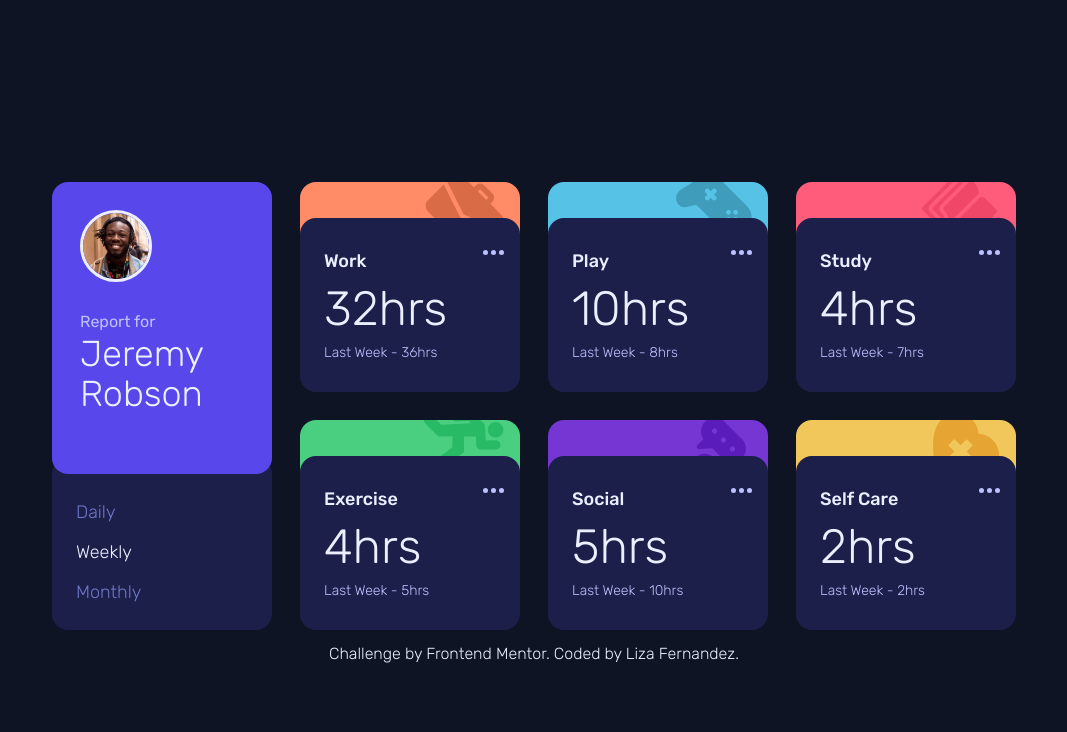
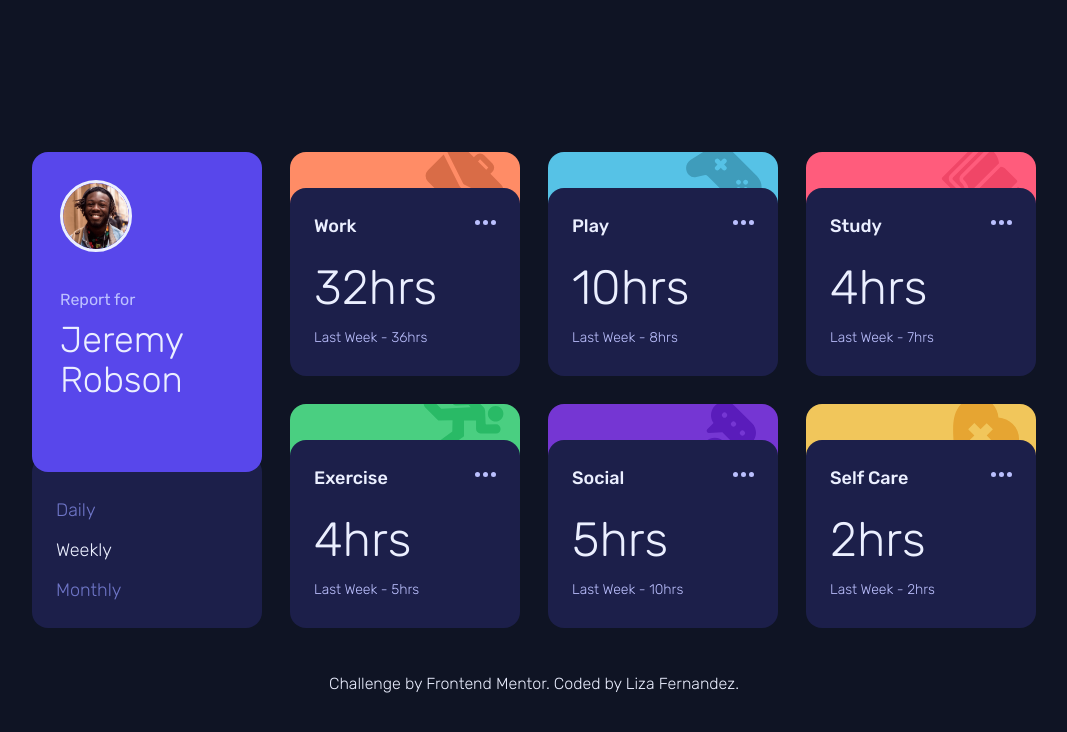
Before and after one commit to aelvanna/time-tracking-dashboard-solution, a website built with Vite: page index.html in a window 1280 px wide. Shown: the whole page, without its empty margins (106-1173 px from the left). Built offline with nearby package versions, Linux system fonts and the light colour scheme.

Commit message:
- Adjusted spacing of text within cards - Adjusted the gap between rows and columns of the cards - Adjusted card heights so that the bottom of all the cards in the second row are aligned

```diff
--- a/index.html
+++ b/index.html
@@ -1,6 +1,5 @@
-<!doctype html>
+<!DOCTYPE html>
 <html lang="en">
-
   <head>
     <meta charset="UTF-8" />
     <link rel="icon" type="image/svg+xml" href="/vite.svg" />
@@ -11,221 +10,322 @@
   </head>
 
   <body
-  class="box-border min-h-screen bg-navy-950 font-rubik text-white font-light z-0 flex flex-col items-center justify-center">
+    class="box-border min-h-screen bg-navy-950 font-rubik text-white font-light z-0 flex flex-col items-center justify-center"
+  >
     <main
-    class="container py-12 px-6 grid grid-cols-1 md:grid-cols-2 lg:grid-cols-[repeat(4,_minmax(auto,_220px))] lg:grid-rows-[repeat(2,_minmax(auto,_174px))] lg:w-fit gap-5 lg:gap-y-16 lg:gap-x-7">
-    <article class="card-main relative md:col-span-2 lg:row-span-2 lg:col-span-1 h-full flex flex-col">
+      class="container py-12 px-6 grid grid-cols-1 md:grid-cols-2 lg:grid-cols-[repeat(4,_minmax(auto,_230px))] lg:grid-rows-[repeat(2,_220px)] lg:w-fit gap-5 lg:gap-7 lg:gap-y-8"
+    >
+      <article
+        class="card-main relative md:col-span-2 lg:row-span-2 lg:col-span-1 h-full flex flex-col"
+      >
         <header
-        class="card__header relative z-10 grid grid-cols-[auto_1fr] gap-x-4 bg-purple-600 rounded-2xl pl-7 pt-7 lg:pb-13">
+          class="card__header relative z-10 grid grid-cols-[auto_1fr] gap-x-4 bg-purple-600 rounded-2xl pl-7 pt-7 pb-7 lg:pb-18"
+        >
           <img
-          class="col-start-1 row-start-1 row-end-3 border-solid border-white border-3 rounded-full self-center w-18 h-18 mb-7"
-          src="/images/image-jeremy.png" alt="Profile Picture of Jeremy Robson" />
-        <h4 class="col-start-2 lg:col-start-1 text-md text-navy-200 font-normal self-end">Report for</h4>
-        <h1 class="col-start-2 lg:col-start-1 text-2xl lg:text-4xl font-light lg:pb-2">Jeremy Robson</h1>
+            class="col-start-1 row-start-1 row-end-3 border-solid border-white border-3 rounded-full self-center w-18 h-18"
+            src="/images/image-jeremy.png"
+            alt="Profile Picture of Jeremy Robson"
+          />
+
+          <h4
+            class="col-start-2 lg:col-start-1 lg:pt-9 lg:pb-2 text-md text-navy-200 font-normal self-center"
+          >
+            Report for
+          </h4>
+          <h1
+            class="col-start-2 lg:col-start-1 text-2xl lg:text-4xl font-light self-start"
+          >
+            Jeremy Robson
+          </h1>
         </header>
         <nav
-        class="card__nav text-lg text-purple-500 flex flex-row justify-around lg:grid lg:justify-start gap-y-3 bg-navy-900 rounded-2xl -mt-4 px-6 pb-6 pt-10">
+          class="card__nav text-lg text-purple-500 flex flex-row justify-around lg:grid lg:justify-start gap-y-3 bg-navy-900 rounded-2xl -mt-4 px-6 pb-6 pt-10"
+        >
           <a href="#">Daily</a>
           <a href="#" class="font-light text-white">Weekly</a>
           <a href="#">Monthly</a>
         </nav>
       </article>
-    <article class="card-work relative">
+      <article class="card-work relative h-full">
         <header
-        class="w-full h-[3.25rem] z-1 bg-orange-300 bg-[url(/images/icon-work.svg)] bg-no-repeat bg-[position:right_1rem_top_-0.5rem] rounded-t-2xl">
+          class="w-full h-[3.25rem] z-1 bg-orange-300 bg-[url(/images/icon-work.svg)] bg-no-repeat bg-[position:right_1rem_top_-0.5rem] rounded-t-2xl"
+        >
           <!-- Header Image -->
         </header>
         <section
-        class="card-work__body grid grid-cols-2 grid-rows-auto lg:flex lg:flex-col lg:justify-around relative p-6 -mt-4 h-28 lg:h-full w-full z-10 bg-navy-900 bg-[url(/images/icon-ellipsis.svg)] bg-no-repeat bg-[position:right_1rem_top_2rem] rounded-2xl">
-        <h4 class="text-lg lg:text-md font-medium" id="title__work">Work</h4>
-        <p class="text-3xl hidden col-start-1 lg:text-5xl daily-work-current">
-          <!-- daily 5hrs -->
+          class="card-work__body grid grid-cols-2 grid-rows-auto lg:grid lg:grid-cols-1 lg:h-auto lg:gap-y-4 lg:pb-7 relative p-6 -mt-4 h-28 w-full z-10 bg-navy-900 bg-[url(/images/icon-ellipsis.svg)] bg-no-repeat bg-[position:right_1.5rem_top_2rem] rounded-2xl"
+        >
+          <h4 class="text-lg lg:text-md lg:pb-2 font-medium" id="title__work">
+            Work
+          </h4>
+          <p
+            class="text-3xl col-start-1 lg:text-5xl lg:self-center daily-work-current"
+          >
+            <!-- daily-->
           </p>
           <p
-          class="text-sm text-navy-200 col-start-2 self-center justify-self-end lg:self-baseline daily-work-previous hidden">
-          <!-- daily Previous- 7hrs-->
+            class="text-sm text-navy-200 col-start-2 self-center justify-self-end lg:col-start-1 lg:justify-self-start daily-work-previous hidden"
+          >
+            <!-- daily -->
           </p>
-        <p class="text-3xl col-start-1 lg:text-5xl weekly-work-current">
-          <!-- weekly 32hrs -->
+          <p
+            class="text-3xl col-start-1 lg:text-5xl lg:self-center weekly-work-current"
+          >
+            <!-- weekly -->
           </p>
-        <p class="text-sm text-navy-200 self-center justify-self-end lg:self-baseline weekly-work-previous">
-          <!-- weekly Previous< - 36hrs-->
+          <p
+            class="text-sm text-navy-200 self-center lg:self-start justify-self-end lg:justify-self-start weekly-work-previous"
+          >
+            <!-- weekly -->
           </p>
-        <p class="text-3xl monthly-work-current lg:text-5xl col-start-1 hidden">
+          <p
+            class="text-3xl col-start-1 lg:text-5xl lg:self-center monthly-work-current hidden"
+          >
             <!-- monthly -->
           </p>
           <p
-          class="text-sm text-navy-200 col-start-2 self-center justify-self-end lg:self-baseline monthly-work-previous hidden">
-          <!-- monthly Previous - 128hrs-->
+            class="text-sm text-navy-200 col-start-2 self-center justify-self-end lg:col-start-1 lg:justify-self-start monthly-work-previous hidden"
+          >
+            <!-- monthly -->
           </p>
         </section>
       </article>
-    <article class="card-play relative">
+      <article class="card-play relative h-full">
         <header
-        class="w-full h-[3.25rem] z-1 bg-blue-300 bg-[url(/images/icon-play.svg)] bg-no-repeat bg-[position:right_1rem_top_-0.5rem] rounded-t-2xl">
+          class="w-full h-[3.25rem] z-1 bg-blue-300 bg-[url(/images/icon-play.svg)] bg-no-repeat bg-[position:right_1rem_top_-0.5rem] rounded-t-2xl"
+        >
           <!-- Header Image -->
         </header>
         <section
-        class="card-play__body grid grid-cols-1 grid-rows-auto lg:flex lg:flex-col lg:justify-around relative p-6 -mt-4 h-28 lg:h-full w-full z-10 bg-navy-900 bg-[url(/images/icon-ellipsis.svg)] bg-no-repeat bg-[position:right_1rem_top_2rem] rounded-2xl">
-        <h4 class="text-lg lg:text-md font-medium" id="title__play">Play</h4>
-        <p class="text-3xl lg:text-5xl col-start-1 daily-play-current hidden">
-          <!-- daily 1hr -->
-
+          class="card-play__body grid grid-cols-1 grid-rows-auto lg:grid lg:grid-cols-1 lg:gap-y-4 lg:pb-7 relative p-6 -mt-4 h-28 lg:h-auto w-full z-10 bg-navy-900 bg-[url(/images/icon-ellipsis.svg)] bg-no-repeat bg-[position:right_1.5rem_top_2rem] rounded-2xl"
+        >
+          <h4 class="text-lg lg:text-md font-medium lg:pb-2" id="title__play">
+            Play
+          </h4>
+          <p
+            class="text-3xl col-start-1 lg:text-5xl lg:self-center daily-play-current hidden"
+          >
+            <!-- daily -->
           </p>
           <p
-          class="text-sm text-navy-200 col-start-2 self-center justify-self-end lg:self-baseline daily-play-previous hidden">
-          <!-- daily Previous - 2hrs-->
-
-        </p>
-        <p class="text-3xl lg:text-5xl col-start-1 weekly-play-current">
-          <!-- weekly 10hrs -->
-        </p>
-        <p class="text-sm text-navy-200 col-start-2 self-center lg:self-baseline weekly-play-previous">
-          <!-- weekly Previous 8hrs -->
-        </p>
-        <p class="text-3xl lg:text-5xl col-start-1 monthly-play-current hidden">
-          <!-- monthly 23hrs -->
-
+            class="text-sm text-navy-200 col-start-2 self-center justify-self-end lg:col-start-1 lg:justify-self-start daily-play-previous hidden"
+          >
+            <!-- daily -->
           </p>
           <p
-          class="text-sm text-navy-200 col-start-2 self-center justify-self-end hidden lg:self-baseline monthly-play-previous">
-          <!-- monthly Previous - 29hrs-->
+            class="text-3xl col-start-1 lg:text-5xl lg:self-center weekly-play-current"
+          >
+            <!-- weekly -->
+          </p>
+          <p
+            class="text-sm text-navy-200 col-start-2 self-center justify-self-end lg:col-start-1 lg:justify-self-start weekly-play-previous"
+          >
+            <!-- weekly -->
+          </p>
+          <p
+            class="text-3xl col-start-1 lg:text-5xl lg:self-center monthly-play-current hidden"
+          >
+            <!-- monthly -->
+          </p>
+          <p
+            class="text-sm text-navy-200 col-start-2 self-center justify-self-end hidden lg:col-start-1 lg:justify-self-start monthly-play-previous"
+          >
+            <!-- monthly -->
           </p>
         </section>
       </article>
-    <article class="card-study relative">
+      <article class="card-study relative h-full">
         <header
-        class="w-full h-[3.25rem] z-1 bg-pink-400 bg-[url(/images/icon-study.svg)] bg-no-repeat bg-[position:right_1rem_top_-0.5rem] rounded-t-2xl">
+          class="w-full h-[3.25rem] z-1 bg-pink-400 bg-[url(/images/icon-study.svg)] bg-no-repeat bg-[position:right_1rem_top_-0.5rem] rounded-t-2xl"
+        >
           <!-- Header Image -->
         </header>
         <section
-        class="card-study__body grid grid-cols-1 grid-rows-auto lg:flex lg:flex-col lg:justify-around relative p-6 -mt-4 h-28 lg:h-full w-full z-10 bg-navy-900 bg-[url(/images/icon-ellipsis.svg)] bg-no-repeat bg-[position:right_1rem_top_2rem] rounded-2xl">
-        <h4 class="text-lg lg:text-md font-medium" id="title__study">Study</h4>
-        <p class="text-3xl lg:text-5xl col-start-1 daily-study-current hidden">
-          <!-- daily 0hrs -->
-
+          class="card-study__body grid grid-cols-1 grid-rows-auto lg:grid lg:grid-cols-1 lg:h-auto lg:gap-y-4 lg:pb-7 relative p-6 -mt-4 h-28 w-full z-10 bg-navy-900 bg-[url(/images/icon-ellipsis.svg)] bg-no-repeat bg-[position:right_1.5rem_top_2rem] rounded-2xl"
+        >
+          <h4 class="text-lg lg:text-md font-medium lg:pb-2" id="title__study">
+            Study
+          </h4>
+          <p
+            class="text-3xl col-start-1 lg:text-5xl lg:self-center daily-study-current hidden"
+          >
+            <!-- daily -->
           </p>
           <p
-          class="text-sm text-navy-200 col-start-2 self-center justify-self-end lg:self-baseline daily-study-previous hidden">
-          <!-- daily Previous- 1hr-->
-        </p>
-        <p class="text-3xl lg:text-5xl col-start-1 weekly-study-current">
-          <!-- weekly 4hrs -->
-        </p>
-        <p class="text-sm text-navy-200 col-start-2 self-center lg:self-baseline weekly-study-previous">
-          <!-- weekly Previous - 7hrs-->
-        </p>
-        <p class="text-3xl lg:text-5xl col-start-1  monthly-study-current hidden">
-          <!-- monthly 13hrs -->
+            class="text-sm text-navy-200 col-start-2 self-center justify-self-end lg:col-start-1 lg:justify-self-start daily-study-previous hidden"
+          >
+            <!-- daily -->
           </p>
           <p
-          class="text-sm text-navy-200 col-start-2 self-center justify-self-end lg:self-baseline monthly-study-previous hidden">
-          <!-- monthly Previous- 19hrs-->
+            class="text-3xl col-start-1 lg:text-5xl lg:self-center weekly-study-current"
+          >
+            <!-- weekly -->
+          </p>
+          <p
+            class="text-sm text-navy-200 col-start-2 self-center justify-self-end lg:col-start-1 lg:justify-self-start weekly-study-previous"
+          >
+            <!-- weekly -->
+          </p>
+          <p
+            class="text-3xl col-start-1 lg:text-5xl lg:self-center monthly-study-current hidden"
+          >
+            <!-- monthly -->
+          </p>
+          <p
+            class="text-sm text-navy-200 col-start-2 self-center justify-self-end lg:col-start-1 lg:justify-self-start monthly-study-previous hidden"
+          >
+            <!-- monthly -->
           </p>
         </section>
       </article>
-    <article class="card-exercise relative lg:col-start-2">
+      <article class="card-exercise relative lg:col-start-2 h-full">
         <header
-        class="w-full h-[3.25rem] z-1 bg-green-400 bg-[url(/images/icon-exercise.svg)] bg-no-repeat bg-[position:right_1rem_top_-0.5rem] rounded-t-2xl">
+          class="w-full h-[3.25rem] z-1 bg-green-400 bg-[url(/images/icon-exercise.svg)] bg-no-repeat bg-[position:right_1rem_top_-0.5rem] rounded-t-2xl"
+        >
           <!-- Header Image -->
         </header>
         <section
-        class="card-exercise__body grid grid-cols-1 grid-rows-auto lg:flex lg:flex-col lg:justify-around relative p-6 -mt-4 h-28 lg:h-full w-full z-10 bg-navy-900 bg-[url(/images/icon-ellipsis.svg)] bg-no-repeat bg-[position:right_1rem_top_2rem] rounded-2xl">
-        <h4 class="text-lg lg:text-md font-medium" id="title__exercise">Exercise</h4>
-        <p class="text-3xl lg:text-5xl col-start-1 daily-exercise-current hidden">
-          <!-- daily  1hr -->
-
+          class="card-exercise__body grid grid-cols-1 grid-rows-auto lg:grid lg:grid-cols-1 lg:h-auto lg:gap-y-4 lg:pb-7 relative p-6 -mt-4 h-28 w-full z-10 bg-navy-900 bg-[url(/images/icon-ellipsis.svg)] bg-no-repeat bg-[position:right_1.5rem_top_2rem] rounded-2xl"
+        >
+          <h4
+            class="text-lg lg:text-md font-medium lg:pb-2"
+            id="title__exercise"
+          >
+            Exercise
+          </h4>
+          <p
+            class="text-3xl col-start-1 lg:text-5xl lg:self-center daily-exercise-current hidden"
+          >
+            <!-- daily -->
           </p>
           <p
-          class="text-sm text-navy-200 col-start-2 self-center justify-self-end lg:self-baseline daily-exercise-previous hidden">
-          <!-- daily Previous - 1hr-->
-
+            class="text-sm text-navy-200 col-start-2 self-center justify-self-end lg:col-start-1 lg:justify-self-start daily-exercise-previous hidden"
+          >
+            <!-- daily -->
           </p>
-        <p class="text-3xl lg:text-5xl col-start-1 weekly-exercise-current">
-          <!-- weekly 4hrs -->
+          <p
+            class="text-3xl col-start-1 lg:text-5xl lg:self-center weekly-exercise-current"
+          >
+            <!-- weekly -->
           </p>
-        <p class="text-sm text-navy-200 col-start-2 weekly-exercise-previous">
-          <!-- weekly Previous - 5hrs-->
+          <p
+            class="text-sm text-navy-200 col-start-2 weekly-exercise-previous justify-self-end lg:col-start-1 lg:justify-self-start"
+          >
+            <!-- weekly -->
           </p>
 
-        <p class="text-3xl lg:text-5xl col-start-1 monthly-exercise-current hidden">
-          <!-- monthly 11hrs -->
-
+          <p
+            class="text-3xl col-start-1 lg:text-5xl lg:self-center monthly-exercise-current hidden"
+          >
+            <!-- monthly -->
           </p>
           <p
-          class="text-sm text-navy-200 col-start-2  self-center justify-self-end lg:self-baseline monthly-exercise-previous hidden">
-          <!-- monthly Previous - 18hrs -->
+            class="text-sm text-navy-200 col-start-2 self-center justify-self-end lg:col-start-1 lg:justify-self-start monthly-exercise-previous hidden"
+          >
+            <!-- monthly -->
           </p>
         </section>
       </article>
-    <article class="card-social relative lg:col-start-3">
+      <article class="card-social relative lg:col-start-3 h-full">
         <header
-        class="w-full h-[3.25rem] z-1 bg-purple-700 bg-[url(/images/icon-social.svg)] bg-no-repeat bg-[position:right_1rem_top_-0.5rem] rounded-t-2xl">
+          class="w-full h-[3.25rem] z-1 bg-purple-700 bg-[url(/images/icon-social.svg)] bg-no-repeat bg-[position:right_1rem_top_-0.5rem] rounded-t-2xl"
+        >
           <!-- Header Image-->
         </header>
         <section
-        class="card-social__body grid grid-cols-1 grid-rows-auto lg:flex lg:flex-col lg:justify-around relative p-6 -mt-4 h-28 lg:h-full w-full z-10 bg-navy-900 bg-[url(/images/icon-ellipsis.svg)] bg-no-repeat bg-[position:right_1rem_top_2rem] rounded-2xl">
-        <h4 class="text-lg lg:text-md font-medium" id="title__social">Social</h4>
-        <p class="text-3xl col-start-1 lg:text-5xl daily-social-current hidden">
-          <!-- daily 1hr -->
-
+          class="card-social__body grid grid-cols-1 grid-rows-auto lg:grid lg:grid-cols-1 lg:h-auto lg:gap-y-4 lg:pb-7 relative p-6 -mt-4 h-28 w-full z-10 bg-navy-900 bg-[url(/images/icon-ellipsis.svg)] bg-no-repeat bg-[position:right_1.5rem_top_2rem] rounded-2xl"
+        >
+          <h4 class="text-lg lg:text-md font-medium lg:pb-2" id="title__social">
+            Social
+          </h4>
+          <p
+            class="text-3xl col-start-1 lg:text-5xl lg:self-center daily-social-current hidden"
+          >
+            <!-- daily -->
           </p>
           <p
-          class="text-sm text-navy-200 col-start-2 self-center justify-self-end lg:self-baseline daily-social-previous hidden">
-          <!-- daily Previous - 3hrs-->
-        </p>
-        <p class="text-3xl lg:text-5xl col-start-1 weekly-social-current">
-          <!-- weekly 5hrs -->
-        </p>
-        <p class="text-sm text-navy-200 col-start-2 self-center lg:self-baseline weekly-social-previous">
-          <!-- weekly Previous - 10hrs-->
-        </p>
-        <p class="text-3xl lg:text-5xl col-start-1 monthly-social-current hidden">
-          <!-- monthly 21hrs -->
+            class="text-sm text-navy-200 col-start-2 self-center justify-self-end lg:col-start-1 lg:justify-self-start daily-social-previous hidden"
+          >
+            <!-- daily -->
           </p>
           <p
-          class="text-sm text-navy-200 col-start-2  self-center justify-self-end lg:self-baseline monthly-social-previous hidden">
-          <!-- monthly Previous - 23hrs -->
+            class="text-3xl col-start-1 lg:text-5xl lg:self-center weekly-social-current"
+          >
+            <!-- weekly -->
+          </p>
+          <p
+            class="text-sm text-navy-200 col-start-2 self-center justify-self-end lg:col-start-1 lg:justify-self-start weekly-social-previous"
+          >
+            <!-- weekly -->
+          </p>
+          <p
+            class="text-3xl col-start-1 lg:text-5xl lg:self-center monthly-social-current hidden"
+          >
+            <!-- monthly -->
+          </p>
+          <p
+            class="text-sm text-navy-200 col-start-2 self-center justify-self-end lg:col-start-1 lg:justify-self-start monthly-social-previous hidden"
+          >
+            <!-- monthly -->
           </p>
         </section>
       </article>
-    <article class="card-self-care relative lg:col-start-4">
+      <article class="card-self-care relative lg:col-start-4 h-full">
         <header
-        class="card-self-care__header w-full h-[3.25rem] z-1 bg-yellow-300 bg-[url(/images/icon-self-care.svg)] bg-no-repeat bg-[position:right_1rem_top_-0.5rem] rounded-t-2xl">
+          class="card-self-care__header w-full h-[3.25rem] z-1 bg-yellow-300 bg-[url(/images/icon-self-care.svg)] bg-no-repeat bg-[position:right_1rem_top_-0.5rem] rounded-t-2xl"
+        >
           <!-- Header Image -->
         </header>
         <section
-        class="card-self-care__body grid grid-cols-1 grid-rows-auto lg:flex lg:flex-col lg:justify-around relative p-6 -mt-4 h-28 lg:h-full w-full z-10 bg-navy-900 bg-[url(/images/icon-ellipsis.svg)] bg-no-repeat bg-[position:right_1rem_top_2rem] rounded-2xl">
-        <h4 class="text-lg lg:text-md font-medium" id="title__self-care">Self Care</h4>
-        <p class="text-3xl col-start-1 lg:text-5xl daily-self-care-current hidden">
-          <!-- daily 0hrs -->
+          class="card-self-care__body grid grid-cols-1 grid-rows-auto lg:grid lg:grid-cols-1 lg:h-auto lg:gap-y-4 lg:pb-7 relative p-6 -mt-4 h-28 w-full z-10 bg-navy-900 bg-[url(/images/icon-ellipsis.svg)] bg-no-repeat bg-[position:right_1.5rem_top_2rem] rounded-2xl"
+        >
+          <h4
+            class="text-lg lg:text-md font-medium lg:pb-2"
+            id="title__self-care"
+          >
+            Self Care
+          </h4>
+          <p
+            class="text-3xl col-start-1 lg:text-5xl lg:self-center daily-self-care-current hidden"
+          >
+            <!-- daily -->
           </p>
           <p
-          class="text-sm text-navy-200 col-start-2 self-center justify-self-end lg:self-baseline daily-self-care-previous hidden">
-          <!-- daily  Previous - 1hr-->
-        </p>
-        <p class="text-3xl lg:text-5xl col-start-1 weekly-self-care-current">
-          <!-- weekly hrs -->
-
-        </p>
-        <p class="text-sm text-navy-200 col-start-2 self-center lg:self-baseline weekly-self-care-previous">
-          <!-- weekly Previous - 2hrs-->
-        </p>
-        <p class="text-3xl lg:text-5xl col-start-1 monthly-self-care-current hidden">
-          <!-- monthly 7hrs -->
+            class="text-sm text-navy-200 col-start-2 self-center justify-self-end lg:col-start-1 lg:justify-self-start daily-self-care-previous hidden"
+          >
+            <!-- daily -->
           </p>
           <p
-          class="text-sm text-navy-200 col-start-2 self-center justify-self-end lg:self-baseline monthly-self-care-previous hidden">
-          <!-- monthly  Previous - 11hrs -->
+            class="text-3xl col-start-1 lg:text-5xl lg:self-center weekly-self-care-current"
+          >
+            <!-- weekly -->
+          </p>
+          <p
+            class="text-sm text-navy-200 col-start-2 self-center justify-self-end lg:col-start-1 lg:justify-self-start weekly-self-care-previous"
+          >
+            <!-- weekly -->
+          </p>
+          <p
+            class="text-3xl col-start-1 lg:text-5xl lg:self-center monthly-self-care-current hidden"
+          >
+            <!-- monthly -->
+          </p>
+          <p
+            class="text-sm text-navy-200 col-start-2 self-center justify-self-end lg:col-start-1 lg:justify-self-start monthly-self-care-previous hidden"
+          >
+            <!-- monthly -->
           </p>
         </section>
       </article>
     </main>
-  <footer class="attribution">
-    Challenge by <a href="https://www.frontendmentor.io?ref=challenge" target="_blank">Frontend Mentor</a>.
-    Coded by <a href="https://www.frontendmentor.io/profile/aelvanna">Liza Fernandez</a>.
+    <footer class="attribution text-center">
+      Challenge by
+      <a href="https://www.frontendmentor.io?ref=challenge" target="_blank"
+        >Frontend Mentor</a
+      >. Coded by
+      <a href="https://www.frontendmentor.io/profile/aelvanna">Liza Fernandez</a
+      >.
     </footer>
     <script type="module" src="/src/main.js"></script>
   </body>
-
 </html>
```
Lines whose indentation alone changed are shown as unchanged.
